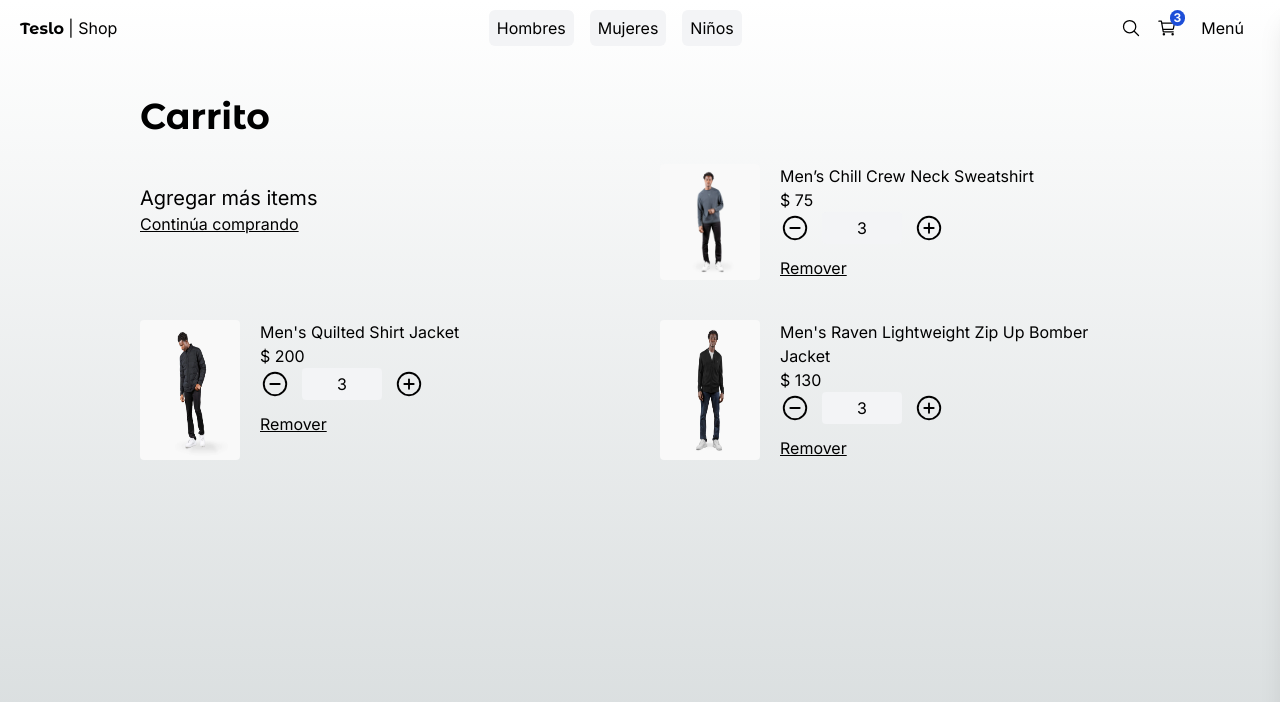
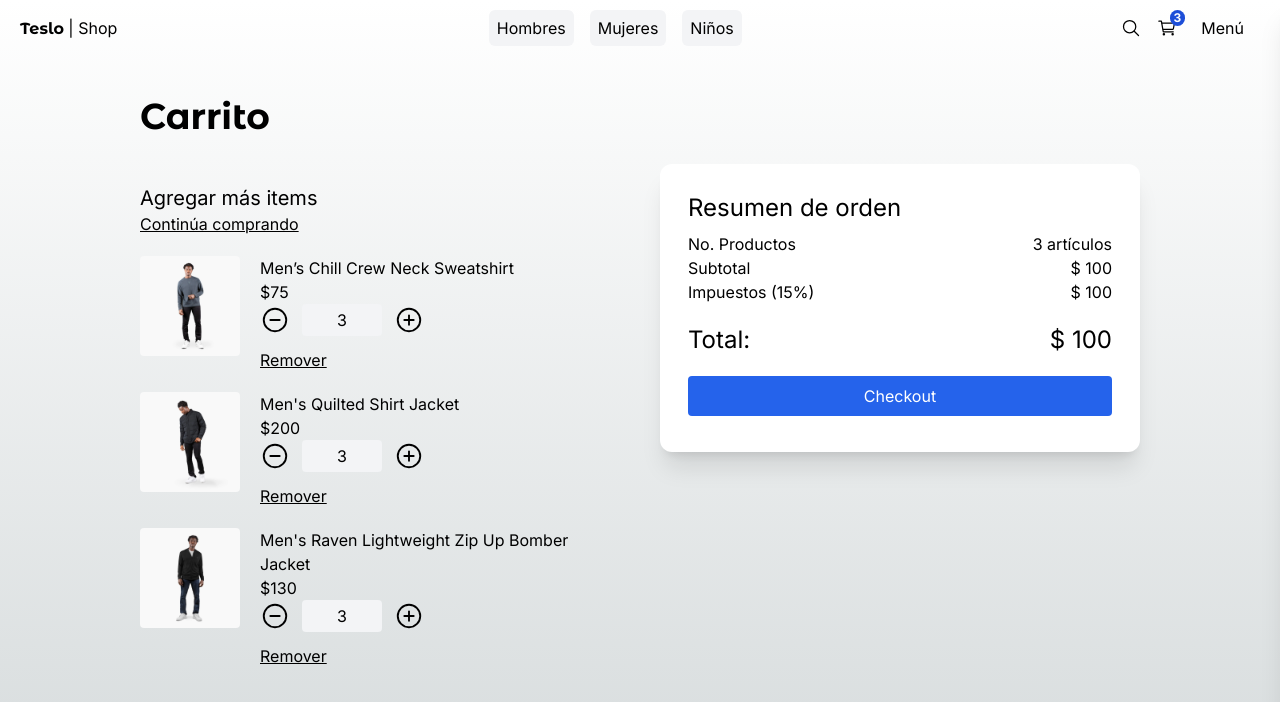
Before and after one commit to MarcoTheBigCreator/teslo-shop, a Next.js app: page /cart in a window 1280 px wide. Shown: the top 702 px of the page. Built offline with nearby package versions, Linux system fonts and the light colour scheme.

Commit message:
feat: Add cart and category pages

```diff
--- a/src/app/(shop)/cart/page.tsx
+++ b/src/app/(shop)/cart/page.tsx
@@ -1,7 +1,10 @@
+import Link from 'next/link';
+
+import Image from 'next/image';
+import { redirect } from 'next/navigation';
+
 import { QuantitySelector, Title } from '@/components';
 import { initialData } from '@/seed/seed';
-import Image from 'next/image';
-import Link from 'next/link';
 
 const productsInCart = [
   initialData.products[0],
@@ -10,39 +13,74 @@
 ];
 
 export default function () {
+  // redirect('/empty');
+
   return (
     <div className="flex justify-center items-center mb-72 px-10 sm:px-0">
       <div className="flex flex-col w-[1000px]">
         <Title title="Carrito" />
+
         <div className="grid grid-cols-1 sm:grid-cols-2 gap-10">
-          {/* carrito */}
+          {/* Carrito */}
           <div className="flex flex-col mt-5">
             <span className="text-xl">Agregar más items</span>
             <Link href="/" className="underline mb-5">
               Continúa comprando
             </Link>
-          </div>
-          {/* items */}
+
+            {/* Items */}
             {productsInCart.map((product) => (
-            <div key={product.slug} className="flex">
+              <div key={product.slug} className="flex mb-5">
                 <Image
                   src={`/products/${product.images[0]}`}
-                alt={product.title}
                   width={100}
                   height={100}
+                  style={{
+                    width: '100px',
+                    height: '100px',
+                  }}
+                  alt={product.title}
                   className="mr-5 rounded"
                 />
 
                 <div>
                   <p>{product.title}</p>
-                <p>$ {product.price}</p>
+                  <p>${product.price}</p>
                   <QuantitySelector quantity={3} />
 
                   <button className="underline mt-3">Remover</button>
                 </div>
               </div>
             ))}
-          {/* checkout */}
+          </div>
+
+          {/* Checkout - Resumen de orden */}
+          <div className="bg-white rounded-xl shadow-xl p-7 h-fit">
+            <h2 className="text-2xl mb-2">Resumen de orden</h2>
+
+            <div className="grid grid-cols-2">
+              <span>No. Productos</span>
+              <span className="text-right">3 artículos</span>
+
+              <span>Subtotal</span>
+              <span className="text-right">$ 100</span>
+
+              <span>Impuestos (15%)</span>
+              <span className="text-right">$ 100</span>
+
+              <span className="mt-5 text-2xl">Total:</span>
+              <span className="mt-5 text-2xl text-right">$ 100</span>
+            </div>
+
+            <div className="mt-5 mb-2 w-full">
+              <Link
+                className="flex btn-primary justify-center"
+                href="/checkout/address"
+              >
+                Checkout
+              </Link>
+            </div>
+          </div>
         </div>
       </div>
     </div>
```
Lines whose indentation alone changed are shown as unchanged.
